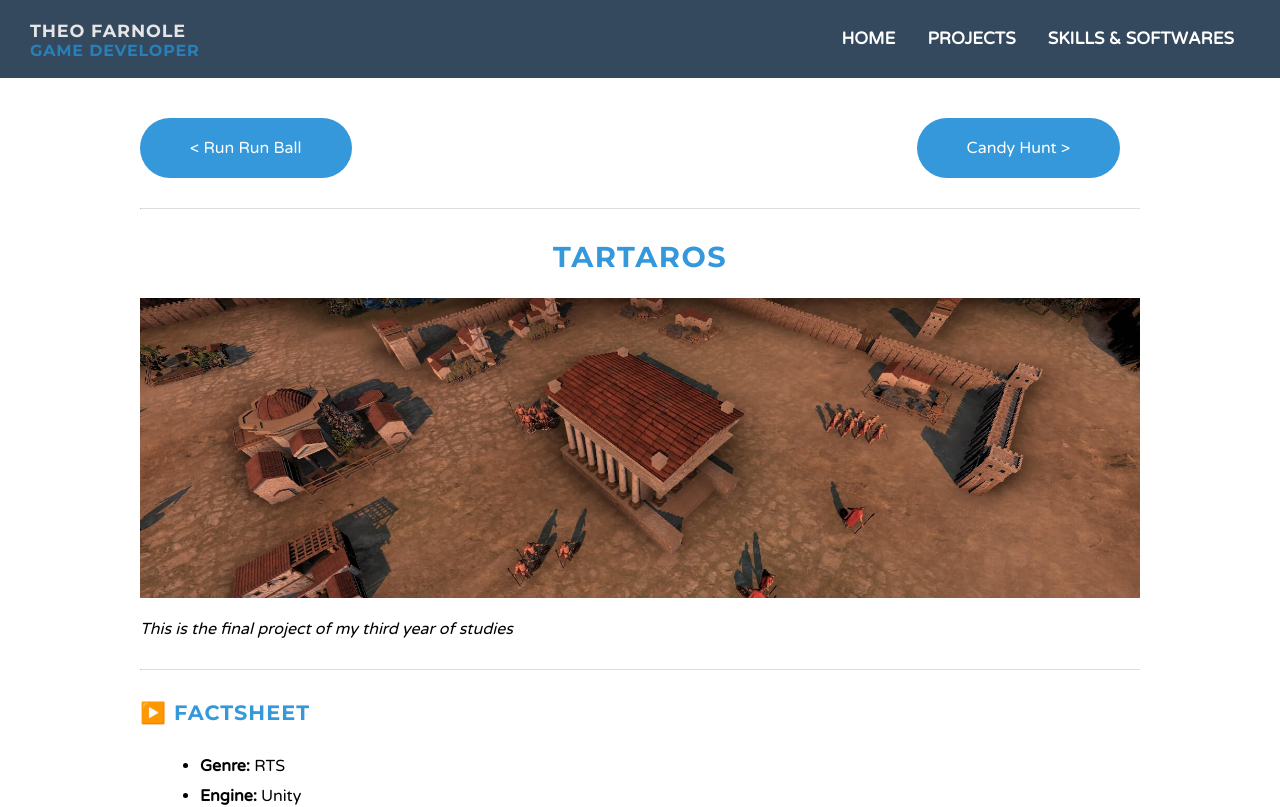
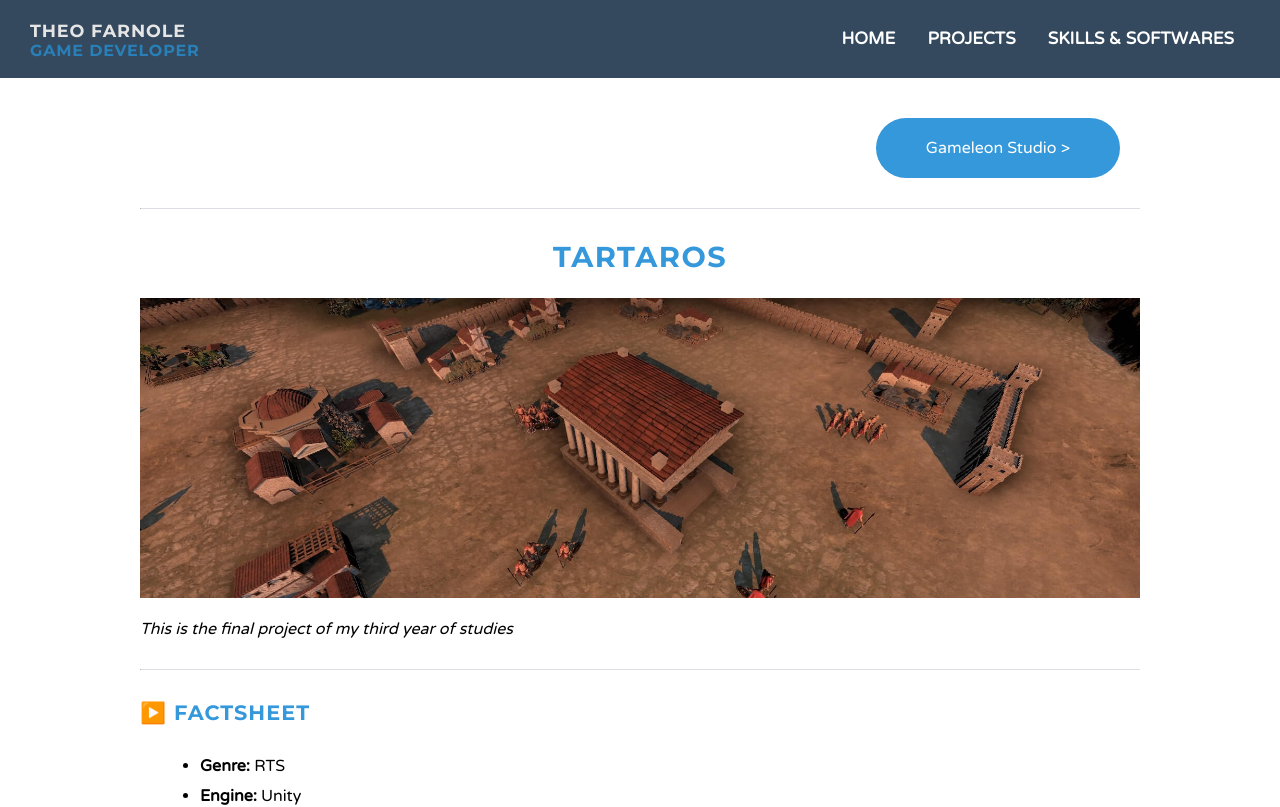
Before and after one commit to Theo-Farnole/my-portfolio-v3, a React (Create React App) app: page /tartaros in a window 1280 px wide. Shown: the top 807 px of the page. Built offline with nearby package versions, Linux system fonts and the light colour scheme.

Commit message:
FIX projects' navigator in project pages

```diff
--- a/src/App.tsx
+++ b/src/App.tsx
@@ -2,14 +2,15 @@ import React from 'react';
 import { BrowserRouter, Route, Routes } from 'react-router-dom';
 import Footer from './components/footer';
 import Header from './components/header';
-import CandyHunt from './pages/candyhunt';
+import CandyHunt from './pages/projects/candyhunt';
 import Error404 from './pages/errors/404';
-import GameleonXp from './pages/gameleon-xp';
 import Home from './pages/home';
-import RunRunBall from './pages/runrunball';
+import GameleonXp from './pages/projects/gameleon-xp';
+import RunRunBall from './pages/projects/runrunball';
+import StickWars from './pages/projects/stickwars';
+import Tartaros from './pages/projects/tartaros';
 import Skills from './pages/skills';
-import StickWars from './pages/stickwars';
-import Tartaros from './pages/tartaros';
+import { routeNames } from './const';
 
 function App() {
   return <>
@@ -17,13 +18,13 @@ function App() {
 
     <BrowserRouter>
       <Routes>
-        <Route path="/" element={<Home />} />
-        <Route path="/gameleon-experience" element={<GameleonXp />} />
-        <Route path="/stickwars" element={<StickWars />} />
-        <Route path="/runrunball" element={<RunRunBall />} />
-        <Route path="/tartaros" element={<Tartaros />} />
-        <Route path="/candy-hunt" element={<CandyHunt />} />
-        <Route path="/skills" element={<Skills />} />
+        <Route path={routeNames.home} element={<Home />} />
+        <Route path={routeNames.gameleonExperience} element={<GameleonXp />} />
+        <Route path={routeNames.stickWars} element={<StickWars />} />
+        <Route path={routeNames.runRunBall} element={<RunRunBall />} />
+        <Route path={routeNames.tartaros} element={<Tartaros />} />
+        <Route path={routeNames.candyHunt} element={<CandyHunt />} />
+        <Route path={routeNames.skills} element={<Skills />} />
         <Route path="*" element={<Error404 />} />
       </Routes>
     </BrowserRouter>
--- /dev/null
+++ b/src/components/project-navigator.tsx
@@ -0,0 +1,84 @@
+import React from "react";
+import { routeNames } from "../const";
+
+const orders: ProjectID[] = [
+    "tartaros",
+    "gameleon-xp",
+    "stickwars",
+    "runrunball",
+    "candyhunt"
+];
+
+const data = {
+    "tartaros": {
+        title: "Tartaros",
+        link: routeNames.tartaros
+    },
+    "gameleon-xp": {
+        title: "Gameleon Studio",
+        link: routeNames.gameleonExperience
+    },
+    "stickwars": {
+        title: "StickWars",
+        link: routeNames.stickWars
+    },
+    "runrunball": {
+        title: "Run Run Ball",
+        link: routeNames.runRunBall
+    },
+    "candyhunt": {
+        title: "Candy Hunt",
+        link: routeNames.candyHunt
+    }
+}
+
+type ProjectID = "gameleon-xp" | "tartaros" | "candyhunt" | "runrunball" | "stickwars";
+
+type Props = {
+    projectId: ProjectID;
+};
+
+const ProjectNavigator = ({ projectId }: Props) => {
+
+    const previous = getPrevious();
+    const next = getNext();
+
+    return <section className="project-nav-buttons" style={getStyle()}>
+        {previous &&
+            <a className="button" href={previous.link}>
+                &#60; {previous.title}
+            </a>
+        }
+
+        {next &&
+            <a className="button" href={next.link}>
+                {next.title} &#62;
+            </a>
+        }
+    </section>;
+
+    function getPrevious() {
+        const index = orders.indexOf(projectId);
+
+        if (index > 0) {
+            return data[orders[index - 1]];
+        }
+    }
+
+    function getNext() {
+        const index = orders.indexOf(projectId);
+
+        if (index < orders.length - 1) {
+            return data[orders[index + 1]];
+        }
+    }
+
+    function getStyle() {
+        if (!previous && next) {
+            // We force the button to be on the right
+            return { "justifyContent": "flex-end" };
+        }
+    }
+};
+
+export default ProjectNavigator;
--- /dev/null
+++ b/src/const.tsx
@@ -0,0 +1,9 @@
+export const routeNames = {
+    home: '/',
+    gameleonExperience: '/gameleon-experience',
+    stickWars: '/stickwars',
+    runRunBall: '/runrunball',
+    tartaros: '/tartaros',
+    candyHunt: '/candy-hunt',
+    skills: '/skills'
+}
--- a/src/pages/candyhunt.tsx
+++ b/src/pages/projects/candyhunt.tsx
@@ -1,14 +1,11 @@
 import React from "react";
-import Center from "../components/center";
+import Center from "../../components/center";
+import ProjectNavigator from "../../components/project-navigator";
 
 const CandyHunt = () => {
     return <div id="content">
 
-        <section className="project-nav-buttons">
-            <a className="button" href="tartaros.php">
-                &#60; Tartaros
-            </a>
-        </section>
+        <ProjectNavigator projectId="candyhunt" />
 
         <hr />
 
--- a/src/pages/gameleon-xp.tsx
+++ b/src/pages/projects/gameleon-xp.tsx
@@ -1,13 +1,10 @@
 import React from "react";
+import ProjectNavigator from "../../components/project-navigator";
 
 const GameleonXp = () => {
     return <div id="content">
 
-        <section className="project-nav-buttons" style={{ "justifyContent": "flex-end" }}>
-            <a className="button" href="stickwars.php">
-                StickWars &#62;
-            </a>
-        </section>
+        <ProjectNavigator projectId="gameleon-xp" />
 
         <hr />
 
--- a/src/pages/runrunball.tsx
+++ b/src/pages/projects/runrunball.tsx
@@ -1,18 +1,11 @@
 import React from "react";
-import Center from "../components/center";
+import Center from "../../components/center";
+import ProjectNavigator from "../../components/project-navigator";
 
 const RunRunBall = () => {
     return <div id="content">
 
-        <section className="project-nav-buttons">
-            <a className="button" href="stickwars.php">
-                &#60; StickWars
-            </a>
-
-            <a className="button" href="tartaros.php">
-                Tartaros &#62;
-            </a>
-        </section>
+        <ProjectNavigator projectId="runrunball" />
 
         <hr />
 
--- a/src/pages/stickwars.tsx
+++ b/src/pages/projects/stickwars.tsx
@@ -1,18 +1,11 @@
 import React from "react";
-import Center from "../components/center";
+import Center from "../../components/center";
+import ProjectNavigator from "../../components/project-navigator";
 
 const StickWars = () => {
     return <div id="content">
 
-        <section className="project-nav-buttons">
-            <a className="button" href="gameleon-experience.php">
-                &#60; Gameleon Experience
-            </a>
-
-            <a className="button" href="runrunball.php">
-                Run Run Ball &#62;
-            </a>
-        </section>
+        <ProjectNavigator projectId="stickwars" />
 
         <hr />
 
--- a/src/pages/tartaros.tsx
+++ b/src/pages/projects/tartaros.tsx
@@ -1,18 +1,12 @@
 import React from "react";
-import Center from "../components/center";
-import MediaGrid from "../components/media-grid";
+import Center from "../../components/center";
+import MediaGrid from "../../components/media-grid";
+import ProjectNavigator from "../../components/project-navigator";
 
 const Tartaros = () => {
     return <div id="content">
-        <section className="project-nav-buttons">
-            <a className="button" href="runrunball.php">
-                &#60; Run Run Ball
-            </a>
 
-            <a className="button" href="candyhunt.php">
-                Candy Hunt &#62;
-            </a>
-        </section>
+        <ProjectNavigator projectId="tartaros" />
 
         <hr />
 
```
